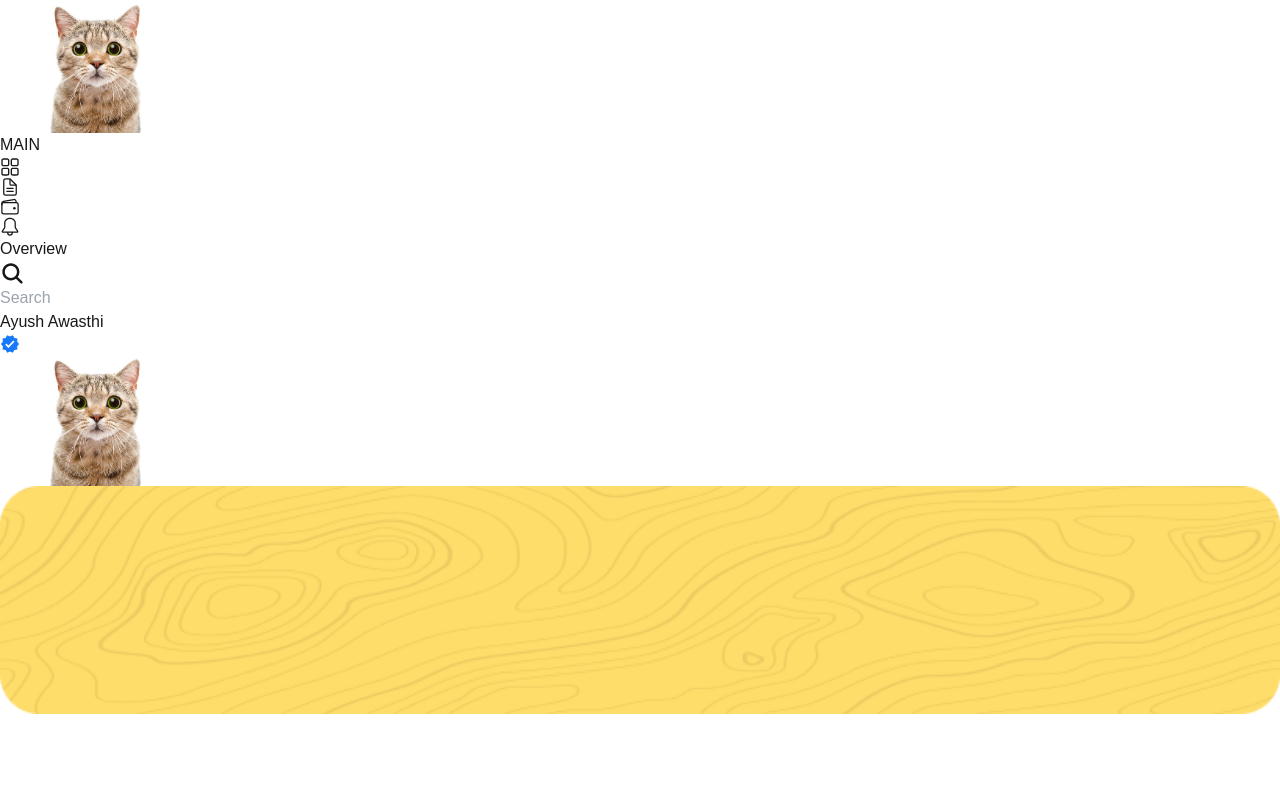
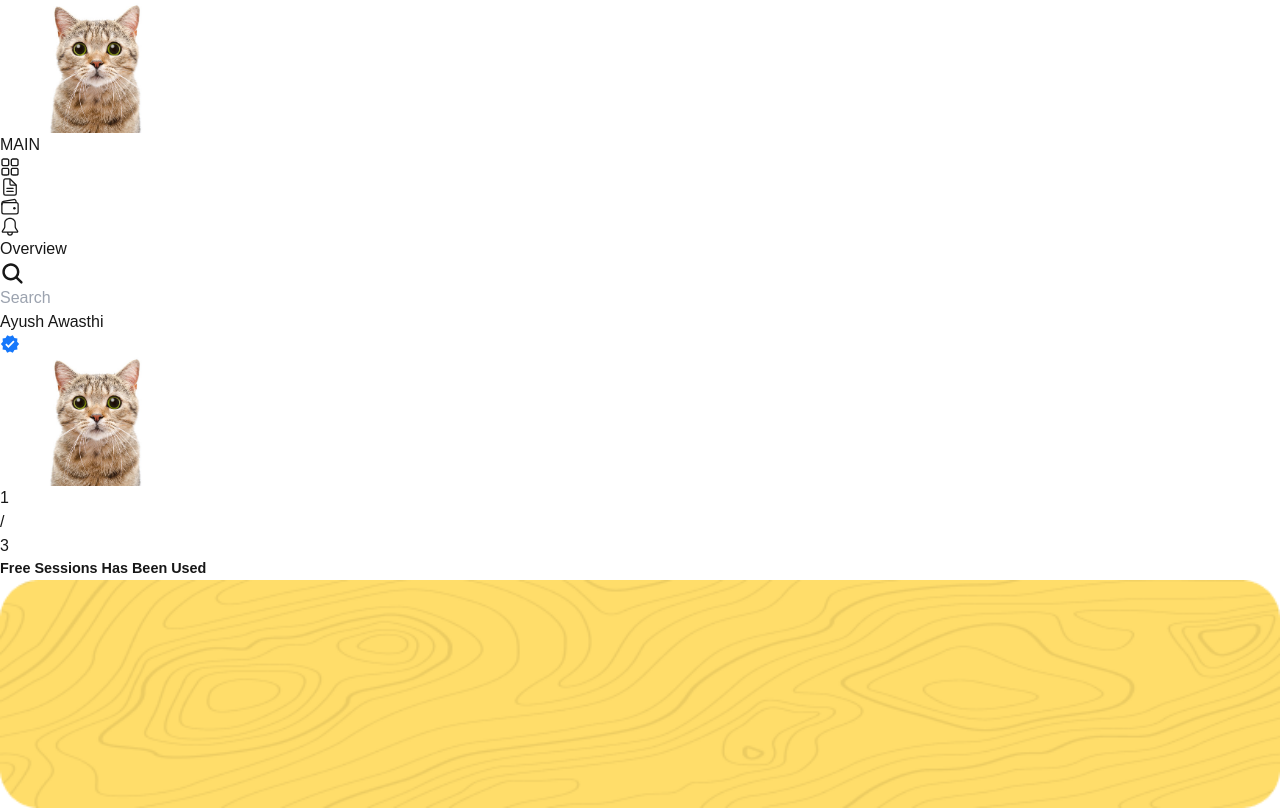
Before and after one commit to AyushAwasthi2384/Sanidh, a Next.js app: page /dashboard in a window 1280 px wide. Built offline with nearby package versions, Linux system fonts and the light colour scheme.

Commit message:
session count

```diff
--- a/src/Components/DashMain.jsx
+++ b/src/Components/DashMain.jsx
@@ -11,7 +11,18 @@ const DashMain = () => (
             <div className='bg-white rounded-3xl w-3/4'></div>
             <div className='bg-white rounded-3xl w-3/4'></div>
             <div className='flex flex-col gap-[1rem] rounded-3xl w-1/4'>
-                <div className='bg-white h-2/3 rounded-3xl w-full'></div>
+
+                <div className='bg-white h-2/3 rounded-3xl w-full'>
+                    <div className="bg-white p-6 rounded-lg shadow-lg text-center">
+                        <div className="flex justify-center items-baseline" style={{}}>
+                            <div className="text-6xl font-bold text-blue-500">1</div>
+                            <div className="text-6xl font-bold text-gray-500 mx-1">/</div>
+                            <div className="text-6xl font-bold text-gray-500">3</div>
+                        </div>
+                        <div className="mt-4 text-base font-medium whitespace-nowrap" style={{fontSize:'0.9rem', fontWeight:'bold'}}>Free Sessions Has Been Used</div>
+                    </div>
+                </div>
+
                 <div className='bg-white h-1/3 rounded-3xl w-full'></div>
             </div>
         </div>
```
Also changed, not shown: src/SessionTracker.js (added).
